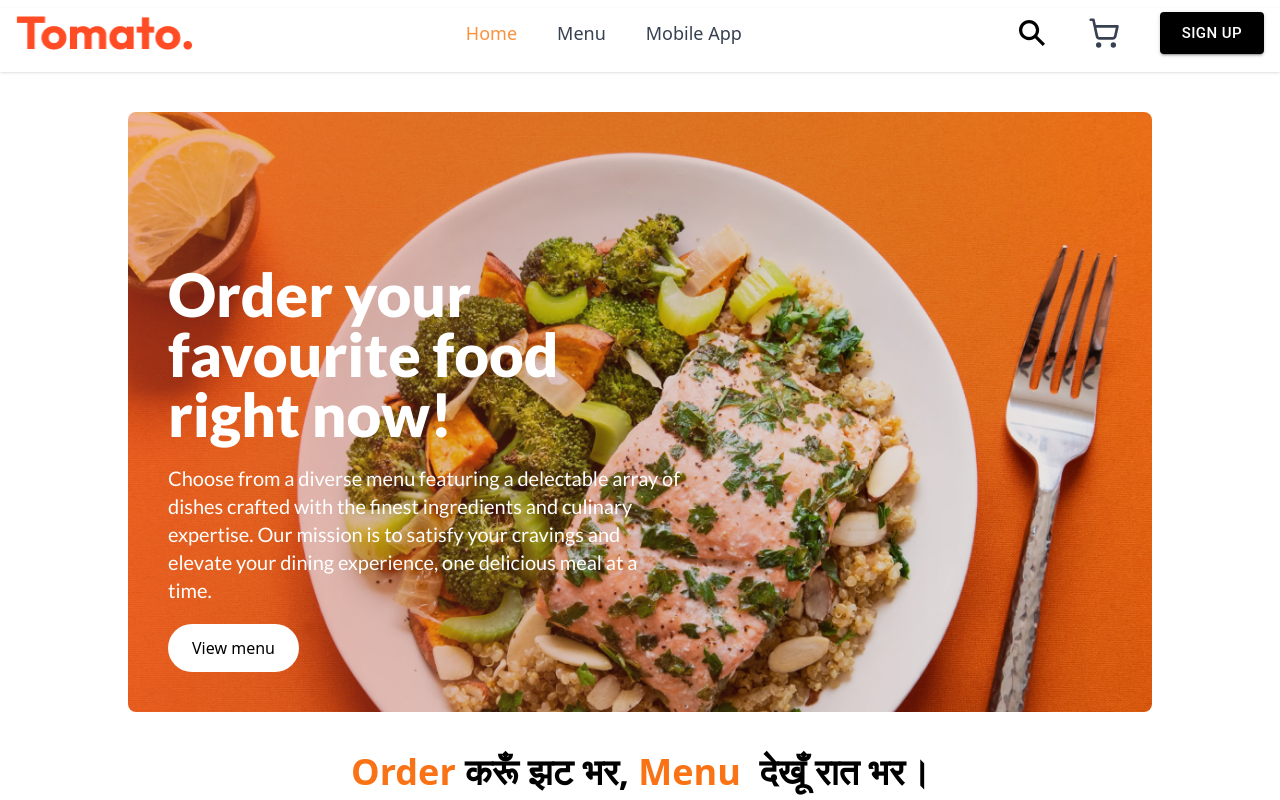
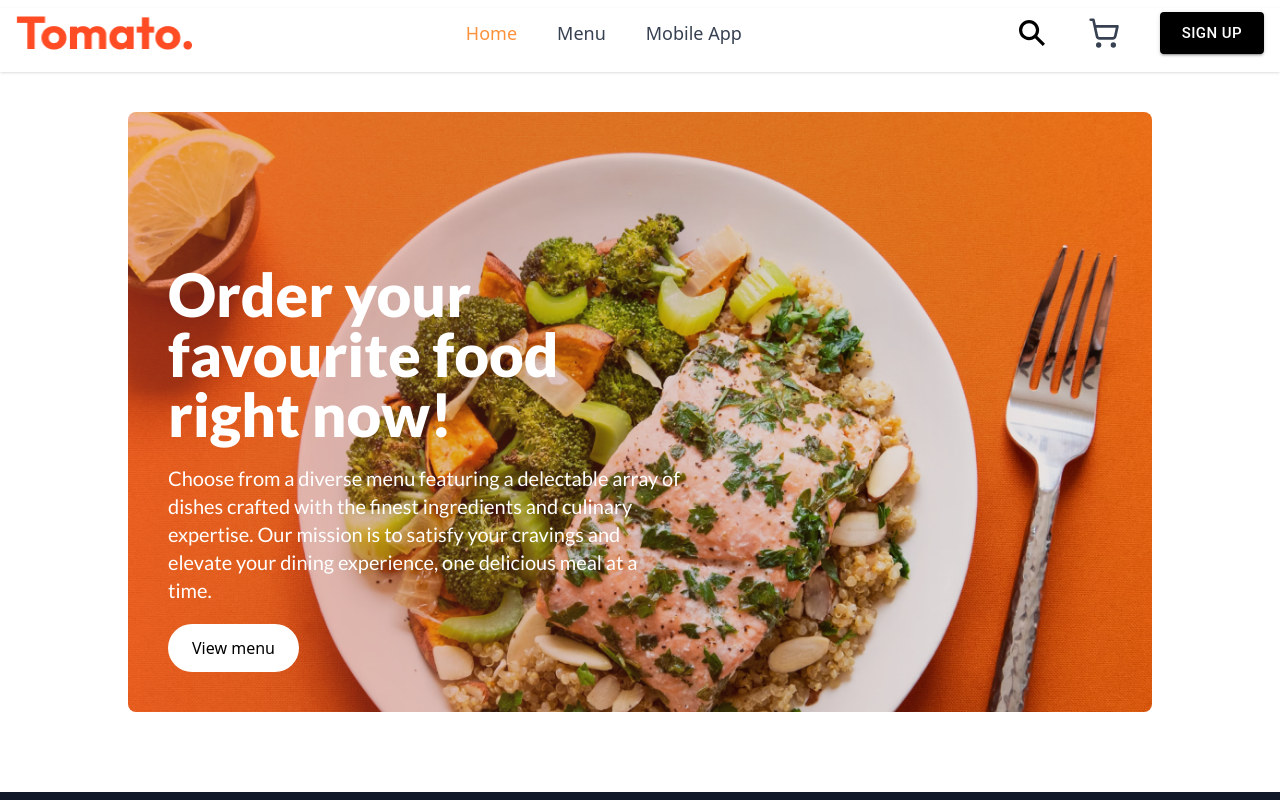
Before and after one commit to kranand06/ecommerce, a React (Vite) app in the folder frontend/: page / in a window 1280 px wide. Shown: the top 800 px of the page. Built offline with nearby package versions, Linux system fonts and the light colour scheme; no server answers.

Commit message:
minor updates

```diff
--- a/frontend/src/Components/Home/home.jsx
+++ b/frontend/src/Components/Home/home.jsx
@@ -8,8 +8,6 @@ const Home = () => {
     <div className=' px-4 sm:px-8 md:px-16 lg:px-24 xl:px-32 2xl:px-48 gap-12 '>
     <Header />
     <div className='flex flex-col items-center justify-center text-center mt-10'>
-    <h1 className='text-4xl flex font-semibold'> <span className='text-orange-500 '> Order&nbsp; </span>
-     करूँ झट भर,&nbsp; <span className='text-orange-500 '>Menu &nbsp;</span> देखूँ रात भर।</h1>
     </div>
     </div>
   )
```
